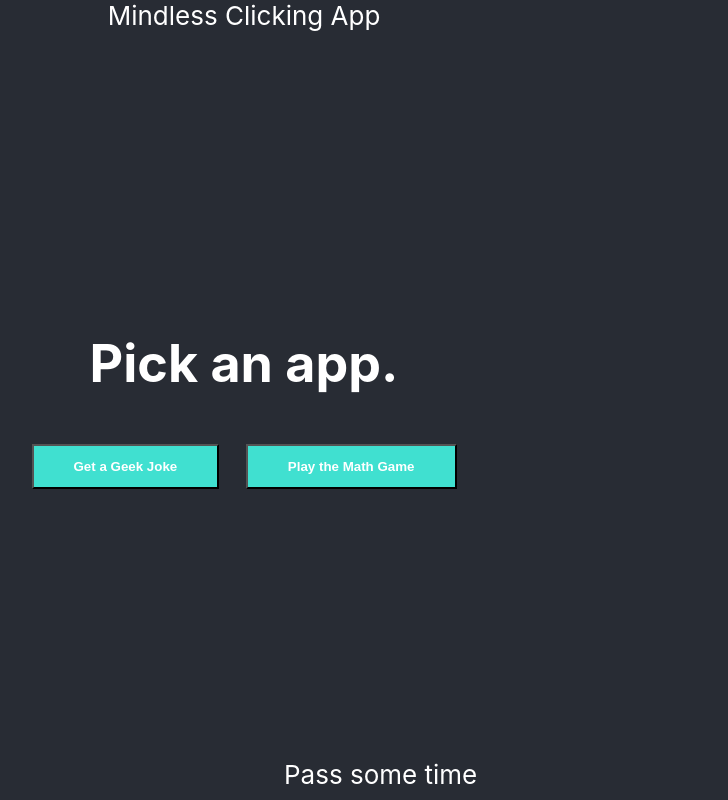
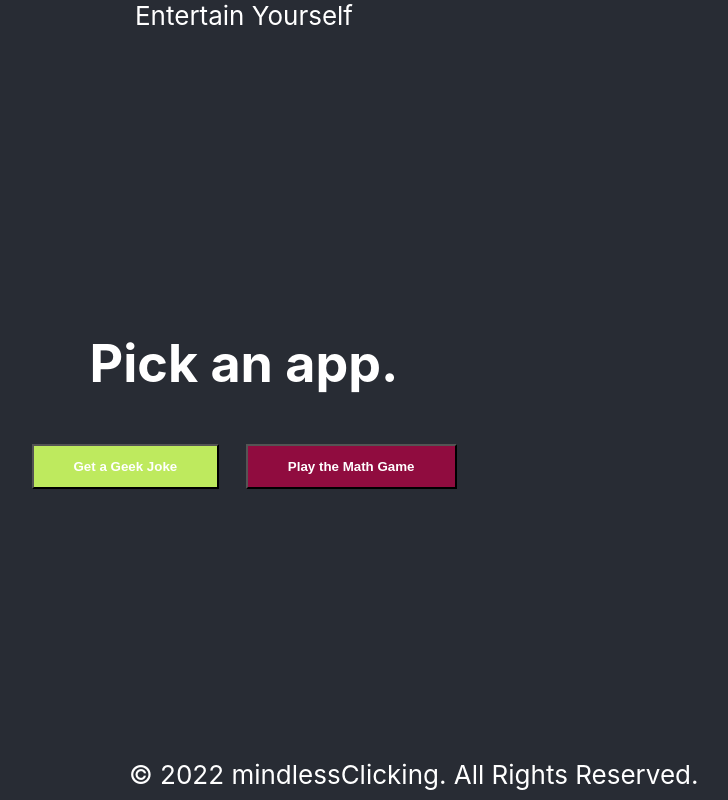
Before and after one commit to lindsayreiner/mindless-clicking, a React (Create React App) app in the folder mindless-clicking-app/: page / in a window 1280 px wide. Shown: the whole page, without its empty margins (396-1124 px from the left). Built offline with nearby package versions, Linux system fonts and the light colour scheme.

Commit message:
changed button styling and footer

```diff
--- a/mindless-clicking-app/src/App.css
+++ b/mindless-clicking-app/src/App.css
@@ -40,14 +40,12 @@
 .btn {
   text-decoration: none;
   color: white;
-  background-color: turquoise;
   font-weight: bold;
   padding: 1em;
   margin: 1em;
 }
 
 button {
-  background-color: turquoise;
   color: white;
   padding: 1em;
   margin: 1em;
--- a/mindless-clicking-app/src/components/Footer.js
+++ b/mindless-clicking-app/src/components/Footer.js
@@ -3,7 +3,15 @@ import React from 'react'
 export default function Footer() {
     return (
         <>
-            <footer style={{ position: 'absolute', bottom: 10, left: 680 }}><span>Pass some time</span></footer>
+            <footer style={{ position: 'absolute', bottom: 10, left: 525 }}>
+                <div className="copyright-notice">
+                    <span>&copy; </span>
+                    <span property="dc:date" datatype="xsd:gYear">
+                        2022
+                    </span>
+                    <span> mindlessClicking. All Rights Reserved.</span>
+                </div>
+            </footer>
         </>
     )
 }
--- a/mindless-clicking-app/src/components/GeekJoke.js
+++ b/mindless-clicking-app/src/components/GeekJoke.js
@@ -24,7 +24,7 @@ export default function GeekJoke() {
     return (
         <>
             <h1 style={{ margin: '2rem' }}>{joke}</h1>
-            <button><Link to="/joke" onClick={fetchJoke} className="btn">Get another geek joke</Link></button>
+            <button style={{ backgroundColor: '#BEEA5E' }}><Link to="/joke" onClick={fetchJoke} className="btn" style={{ backgroundColor: '#BEEA5E' }}>Get another geek joke</Link></button>
         </>
     )
 }
--- a/mindless-clicking-app/src/components/Header.js
+++ b/mindless-clicking-app/src/components/Header.js
@@ -3,7 +3,7 @@ import React from 'react'
 export default function Header() {
     return (
         <>
-            <header style={{ position: 'absolute', top: 0 }}><span>Mindless Clicking App</span></header>
+            <header style={{ position: 'absolute', top: 0 }}><span>Entertain Yourself</span></header>
         </>
     )
 }
--- a/mindless-clicking-app/src/components/HomeButton.js
+++ b/mindless-clicking-app/src/components/HomeButton.js
@@ -4,7 +4,7 @@ import { Link } from 'react-router-dom';
 export default function HomeButton() {
     return (
         <>
-            <button className="btn" ><Link to='/' className="btn">Do something new. Go Home.</Link></button>
+            <button className="btn" style={{ backgroundColor: '#FFC300' }}><Link to='/' className="btn" style={{ backgroundColor: '#FFC300' }}>Do something new. Go Home.</Link></button>
         </>
     )
 }
--- a/mindless-clicking-app/src/pages/Home.js
+++ b/mindless-clicking-app/src/pages/Home.js
@@ -12,8 +12,8 @@ export default function Home() {
             <Header />
             <h1>Pick an app.</h1>
             <div className="appWrapper" style={{ display: 'flex' }}>
-                <button><Link to="/joke" className="btn">Get a Geek Joke</Link></button>
-                <button><Link to="/math-game" className="btn">Play the Math Game</Link></button>
+                <button style={{ backgroundColor: '#BEEA5E' }}><Link to="/joke" className="btn" style={{ backgroundColor: '#BEEA5E' }}>Get a Geek Joke</Link></button>
+                <button style={{ backgroundColor: '#900C3F' }}><Link to="/math-game" className="btn" style={{ backgroundColor: '#900C3F' }}>Play the Math Game</Link></button>
                 <Footer />
             </div>
         </>
```
